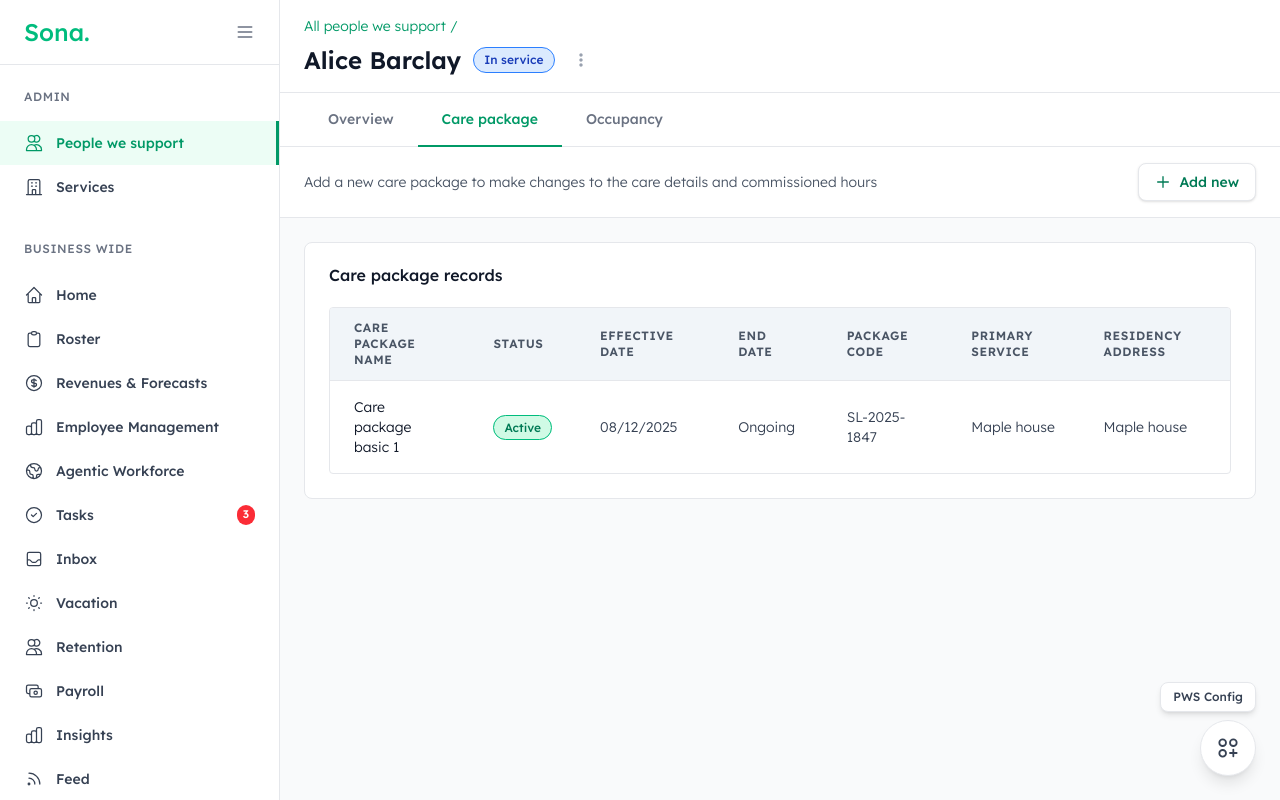
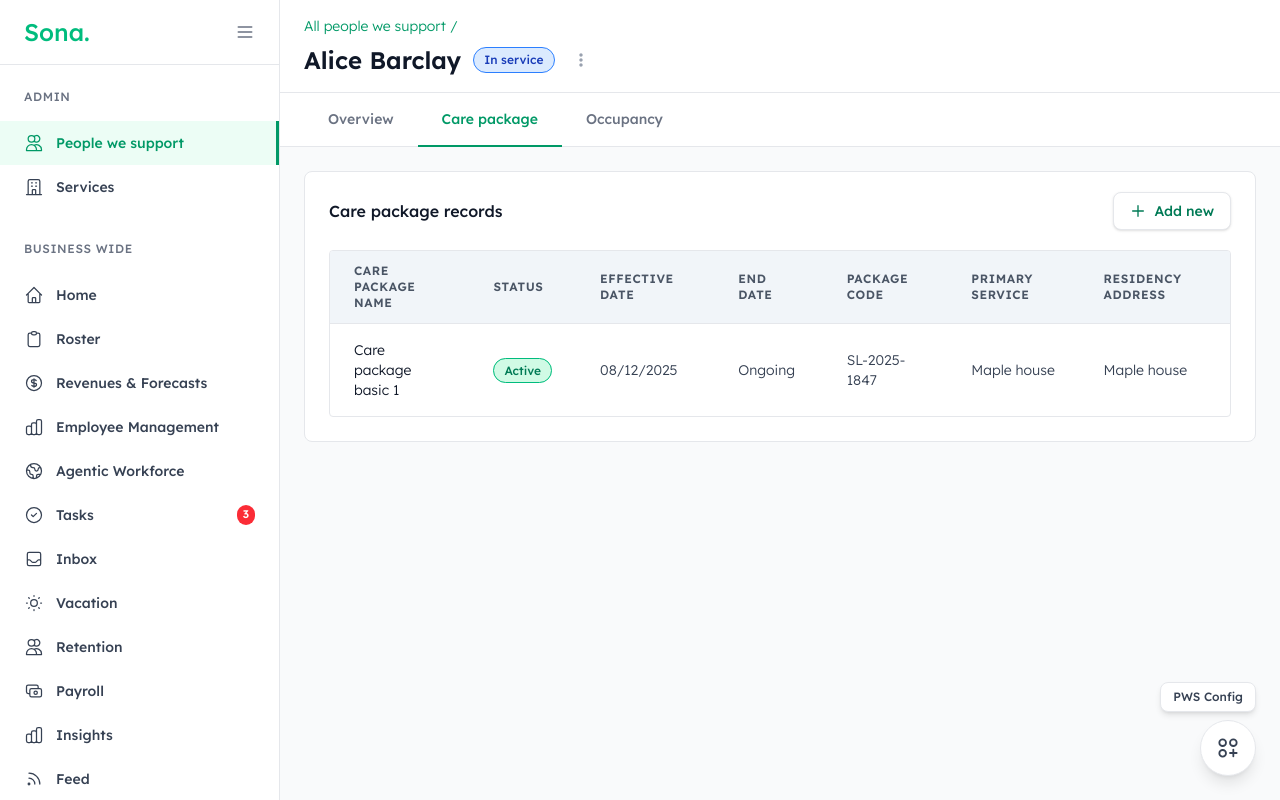
Before and after one commit to mollyannwright/sona-design-experiments, a React (Vite) app: page /pws-config in a window 1280 px wide. Both pictures are taken after a click on the button "Care package". Built offline with nearby package versions, Linux system fonts and the light colour scheme.

Commit message:
Move buttons into table headers and remove action banners
- Move 'Add new' button to Care package records header row
- Move 'Log out of service' button to Out of service records header row
- Show expected return date below header when out of service
- Remove action banners completely

```diff
--- a/prototype-outputs/pws-config/PWSConfig.tsx
+++ b/prototype-outputs/pws-config/PWSConfig.tsx
@@ -501,15 +501,24 @@ const OverviewTab = ({ pws }: { pws: PWS }) => {
 const CarePackageTab = ({
   pws,
   onViewPackage,
+  onAddNew,
 }: {
   pws: PWS;
   onViewPackage: (pkg: CarePackage) => void;
+  onAddNew: () => void;
 }) => {
   return (
     <div className="bg-white rounded-lg border border-gray-200">
       {/* Section Header */}
-      <div className="px-6 py-5">
+      <div className="px-6 py-5 flex items-center justify-between">
         <h3 className="text-base font-medium text-gray-900">Care package records</h3>
+        <button
+          onClick={onAddNew}
+          className="flex items-center gap-2 px-4 py-2 text-emerald-700 bg-white border border-gray-200 rounded-lg hover:bg-gray-50 text-sm font-medium shadow-sm"
+        >
+          <PlusIcon />
+          Add new
+        </button>
       </div>
 
       {/* Table with padding */}
@@ -723,12 +732,43 @@ const CarePackageDetail = ({
 };
 
 // Occupancy Tab Component
-const OccupancyTab = ({ pws }: { pws: PWS }) => {
+const OccupancyTab = ({
+  pws,
+  onLogOutOfService,
+  onLogBackInService
+}: {
+  pws: PWS;
+  onLogOutOfService: () => void;
+  onLogBackInService: () => void;
+}) => {
   return (
     <div className="bg-white rounded-lg border border-gray-200">
       {/* Section Header */}
       <div className="px-6 py-5">
-        <h3 className="text-base font-medium text-gray-900">Out of service records</h3>
+        <div className="flex items-center justify-between mb-2">
+          <h3 className="text-base font-medium text-gray-900">Out of service records</h3>
+          <button
+            onClick={() => {
+              if (pws.status === 'In service') {
+                onLogOutOfService();
+              } else {
+                onLogBackInService();
+              }
+            }}
+            className={`px-4 py-2 rounded-lg text-sm font-medium transition-colors shadow-sm ${
+              pws.status === 'In service'
+                ? 'text-emerald-700 bg-white border border-gray-200 hover:bg-gray-50'
+                : 'bg-red-600 text-white hover:bg-red-700 border border-red-600'
+            }`}
+          >
+            {pws.status === 'In service' ? 'Log out of service' : 'Log back in service'}
+          </button>
+        </div>
+        {pws.status === 'Out of service' && pws.expectedReturn && (
+          <p className="text-sm text-gray-600">
+            Expected back: {pws.expectedReturn}
+          </p>
+        )}
       </div>
 
       {/* Table with padding */}
@@ -1845,59 +1885,6 @@ export const PWSConfig = () => {
             </nav>
           </div>
 
-          {/* Action Banner - Care Package Tab */}
-          {activeTab === 'care-package' && (
-            <div className="px-6 py-4 bg-white border-b border-gray-200">
-              <div className="flex items-center justify-between">
-                <p className="text-sm text-gray-600">
-                  Add a new care package to make changes to the care details and commissioned hours
-                </p>
-                <button
-                  onClick={() => setShowAddPackage(true)}
-                  className="flex items-center gap-2 px-4 py-2 text-emerald-700 bg-white border border-gray-200 rounded-lg hover:bg-gray-50 text-sm font-medium shadow-sm"
-                >
-                  <PlusIcon />
-                  Add new
-                </button>
-              </div>
-            </div>
-          )}
-
-          {/* Action Banner - Occupancy Tab */}
-          {activeTab === 'occupancy' && (
-            <div className="px-6 py-4 bg-white border-b border-gray-200">
-              <div className="flex items-center justify-between">
-                <p className="text-sm text-gray-700">
-                  {pws.status === 'In service' ? (
-                    <>Current status: <span className="text-gray-900">{pws.status}</span></>
-                  ) : (
-                    <>
-                      Current status: <span className="text-red-600 font-medium">{pws.status}</span>
-                      {pws.expectedReturn && (
-                        <span className="text-gray-500"> (Expected return: {pws.expectedReturn})</span>
-                      )}
-                    </>
-                  )}
-                </p>
-                <button
-                  onClick={() => {
-                    if (pws.status === 'In service') {
-                      setShowOutOfServiceModal(true);
-                    } else {
-                      handleLogBackInService();
-                    }
-                  }}
-                  className={`px-4 py-2 rounded-lg text-sm font-medium transition-colors shadow-sm ${
-                    pws.status === 'In service'
-                      ? 'text-emerald-700 bg-white border border-gray-200 hover:bg-gray-50'
-                      : 'bg-red-600 text-white hover:bg-red-700 border border-red-600'
-                  }`}
-                >
-                  {pws.status === 'In service' ? 'Log out of service' : 'Log back in service'}
-                </button>
-              </div>
-            </div>
-          )}
         </div>
 
         {/* Content */}
@@ -1907,9 +1894,16 @@ export const PWSConfig = () => {
             <CarePackageTab
               pws={pws}
               onViewPackage={setSelectedPackage}
+              onAddNew={() => setShowAddPackage(true)}
             />
           )}
-          {activeTab === 'occupancy' && <OccupancyTab pws={pws} />}
+          {activeTab === 'occupancy' && (
+            <OccupancyTab
+              pws={pws}
+              onLogOutOfService={() => setShowOutOfServiceModal(true)}
+              onLogBackInService={handleLogBackInService}
+            />
+          )}
         </div>
 
         {/* Out of Service Modal */}
```
